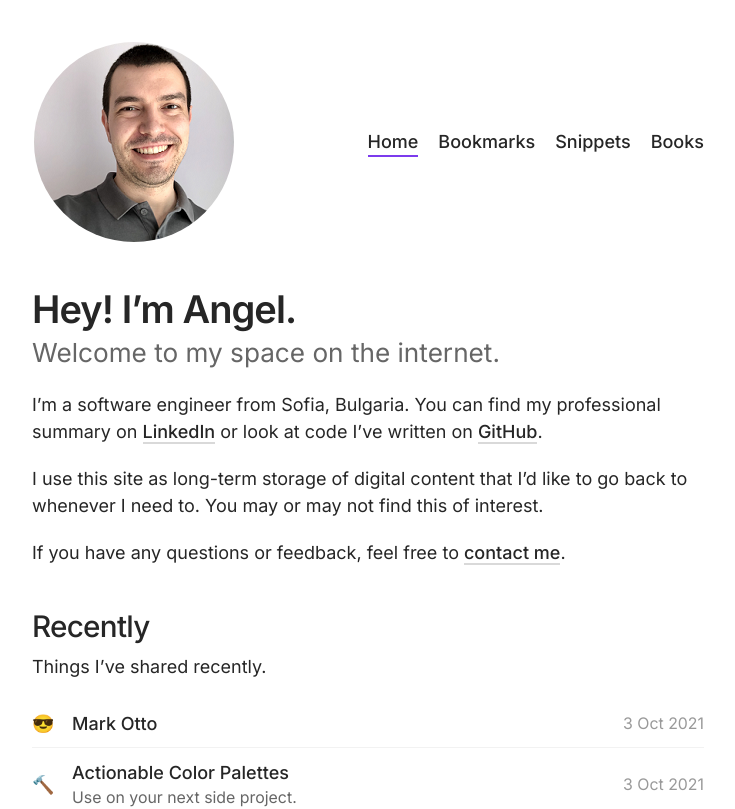
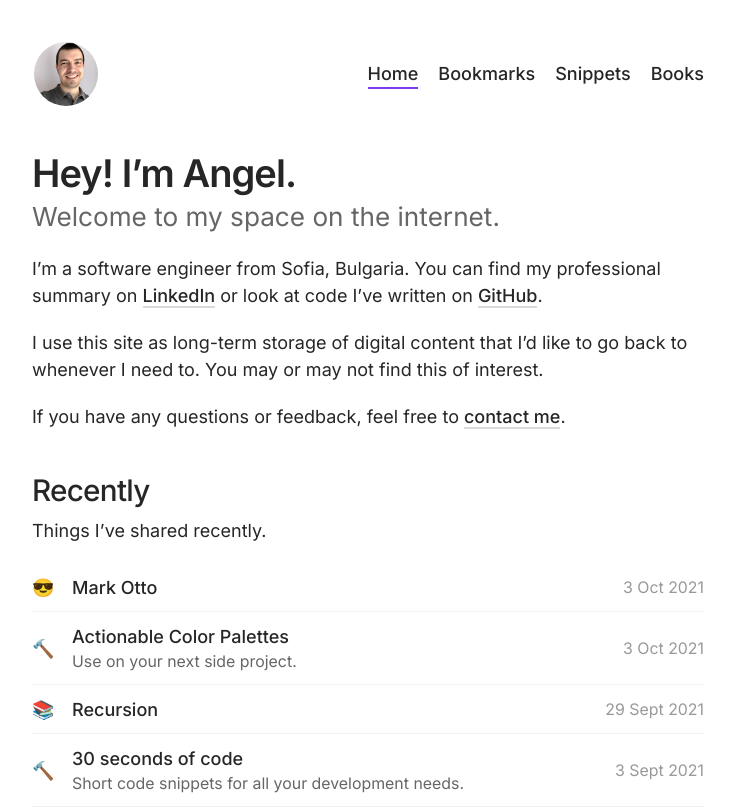
Before and after one commit to apaunchev/paunchev.com, a Next.js app: page / in a window 1280 px wide. Shown: the top 809 px of the page, without its empty margins (272-1007 px from the left). Built offline with nearby package versions, Linux system fonts and the light colour scheme.

Commit message:
Visual fixes

```diff
--- a/styles/base/_shared.scss
+++ b/styles/base/_shared.scss
@@ -2,7 +2,7 @@
 
 :root {
   // radius
-  --radius: 0.25em;
+  --radius: 0.25rem;
   --radius-sm: calc(var(--radius) / 2);
   --radius-md: var(--radius);
   --radius-lg: calc(var(--radius) * 2);
--- a/styles/components/_books.scss
+++ b/styles/components/_books.scss
@@ -1,4 +1,8 @@
 @use '../base/mixins' as *;
+
+.books:first-of-type .books-header {
+  margin-block-start: 0;
+}
 
 .books-header {
   display: flex;
@@ -33,6 +37,10 @@
         color: var(--color-brand);
       }
     }
+
+    img {
+      border-radius: var(--radius-md);
+    }
   }
 }
 
--- a/styles/components/_header.scss
+++ b/styles/components/_header.scss
@@ -14,16 +14,14 @@
   display: flex;
   border: 2px solid transparent;
   border-radius: 100%;
+  min-width: 68px; // 64px for image and 4px for borders
+  max-width: 68px;
 
   &:hover {
     border-color: var(--color-brand);
   }
 
   img {
-    min-width: 60px;
-    max-width: 60px;
-    width: 100%;
-    height: 60px;
     border-radius: 100%;
   }
 }
```
